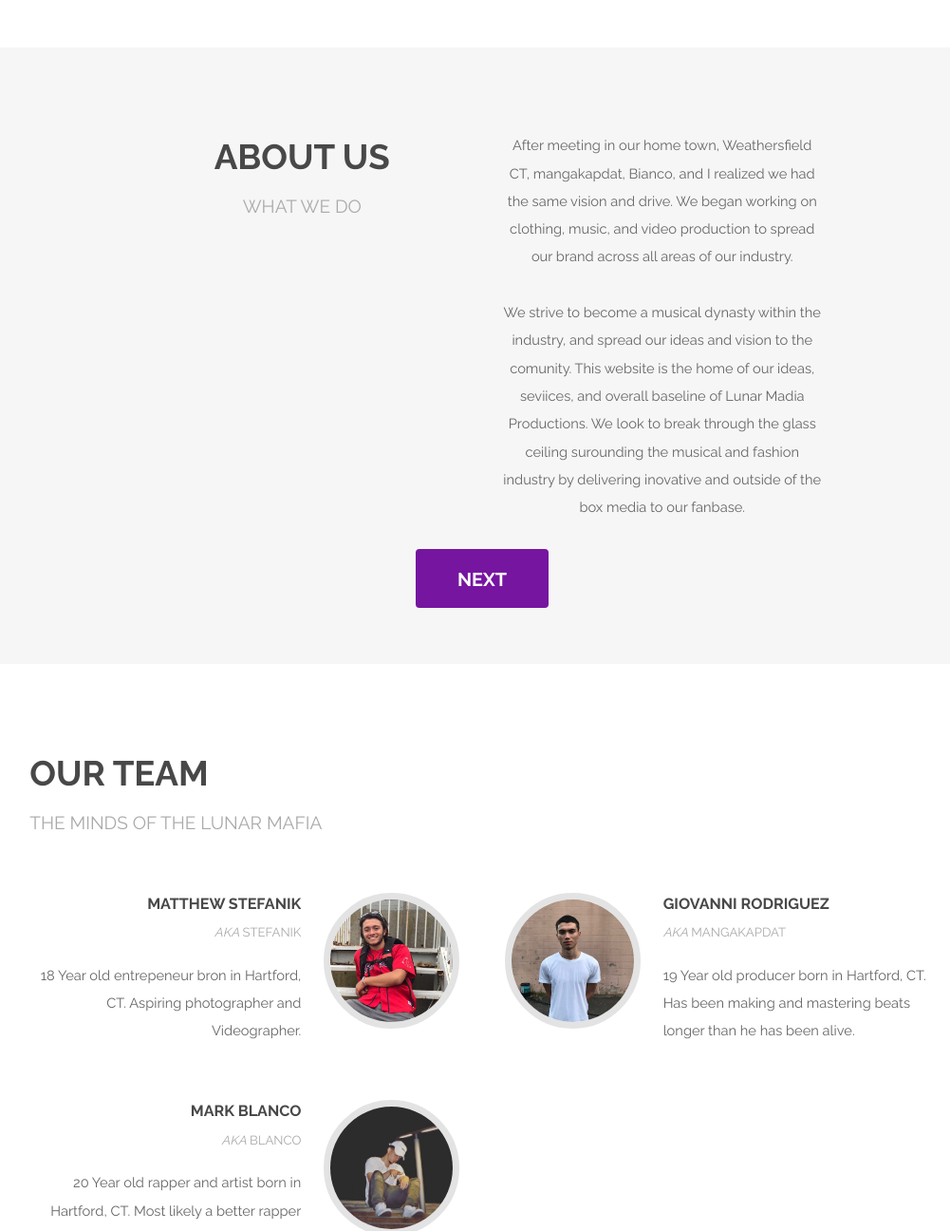
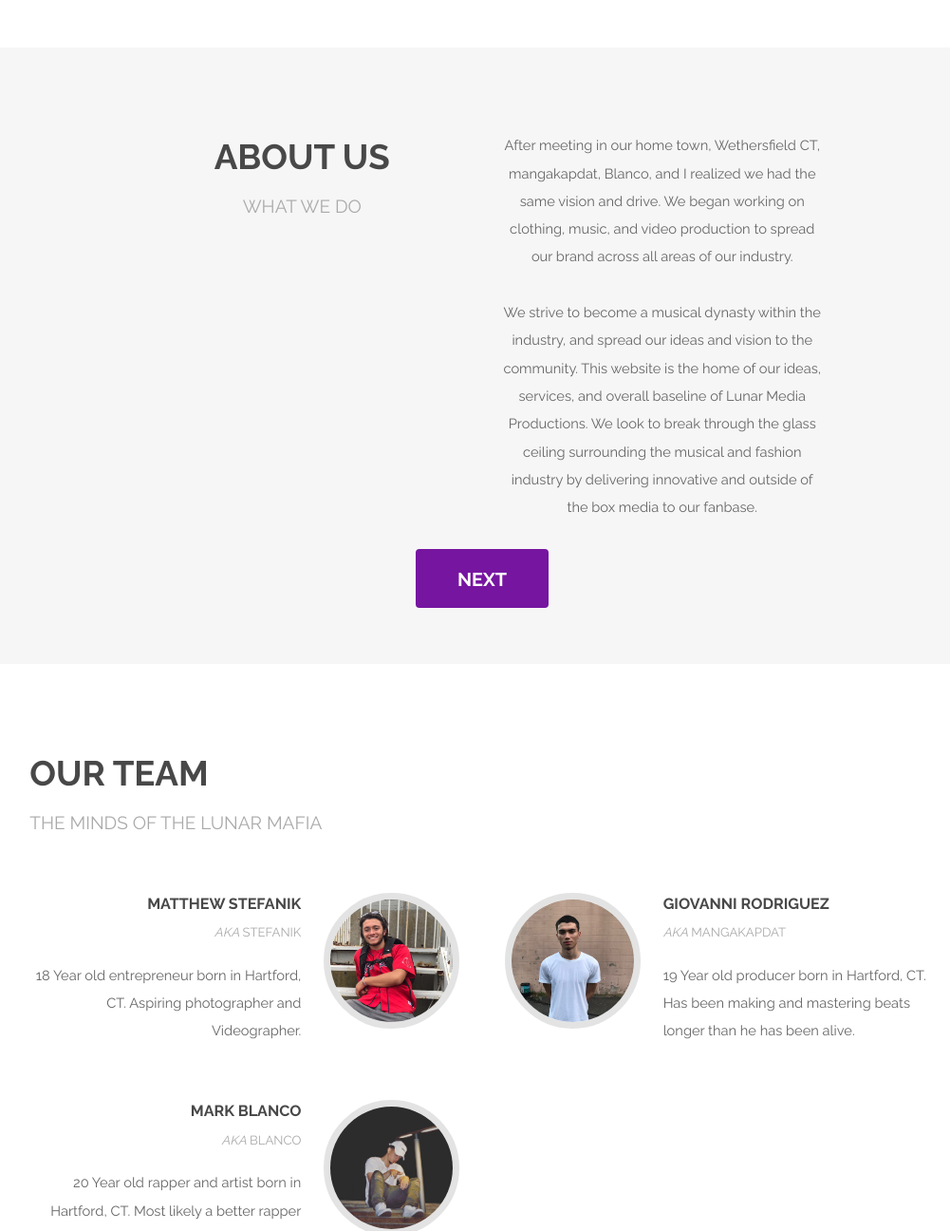
Before and after one commit to Jules3182/LunarMafia, a plain HTML site: page index.html in a window 1280 px wide. Shown: the part 1420-2716 px from the top of the page at 95% size, without its empty margins (132-1133 px from the left). Drawn offline with nearby package versions, Linux system fonts and the light colour scheme.

Commit message:
Spelling

```diff
--- a/index.html
+++ b/index.html
@@ -95,8 +95,8 @@ $(document).ready(function(){
 								</header>
 							</div>
 							<div class="6u$ 12u$(medium)">
-								<p>After meeting in our home town, Weathersfield CT, mangakapdat, Bianco, and I realized we had the same vision and drive. We began working on clothing, music, and video production to spread our brand across all areas of our industry.</p>
-								<p>We strive to become a musical dynasty within the industry, and spread our ideas and vision to the comunity. This website is the home of our ideas, seviices, and overall baseline of Lunar Madia Productions. We look to break through the glass ceiling surounding the musical and fashion industry by delivering inovative and outside of the box media to our fanbase.</p>
+								<p>After meeting in our home town, Wethersfield CT, mangakapdat, Blanco, and I realized we had the same vision and drive. We began working on clothing, music, and video production to spread our brand across all areas of our industry.</p>
+								<p>We strive to become a musical dynasty within the industry, and spread our ideas and vision to the community. This website is the home of our ideas, services, and overall baseline of Lunar Media Productions. We look to break through the glass ceiling surrounding the musical and fashion industry by delivering innovative and outside of the box media to our fanbase.</p>
 							</div>
 
 						</div>
@@ -122,7 +122,7 @@ $(document).ready(function(){
 										<h4>Matthew Stefanik</h4>
 										<p><em>AKA</em> Stefanik</p>
 									</header>
-									<p>18 Year old entrepeneur bron in Hartford, CT. Aspiring photographer and Videographer.</p>
+									<p>18 Year old entrepreneur born in Hartford, CT. Aspiring photographer and Videographer.</p>
 								</div>
 							</div>
 
```
